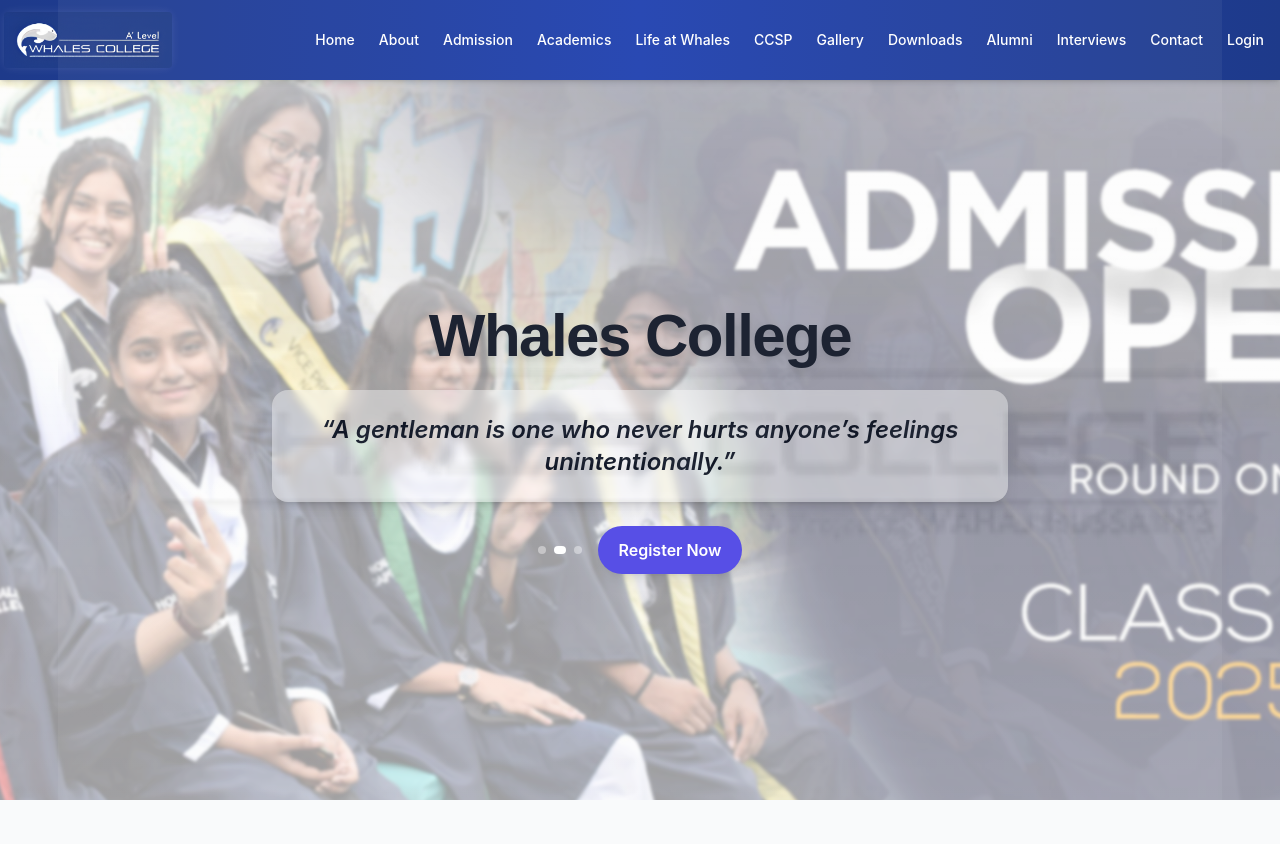
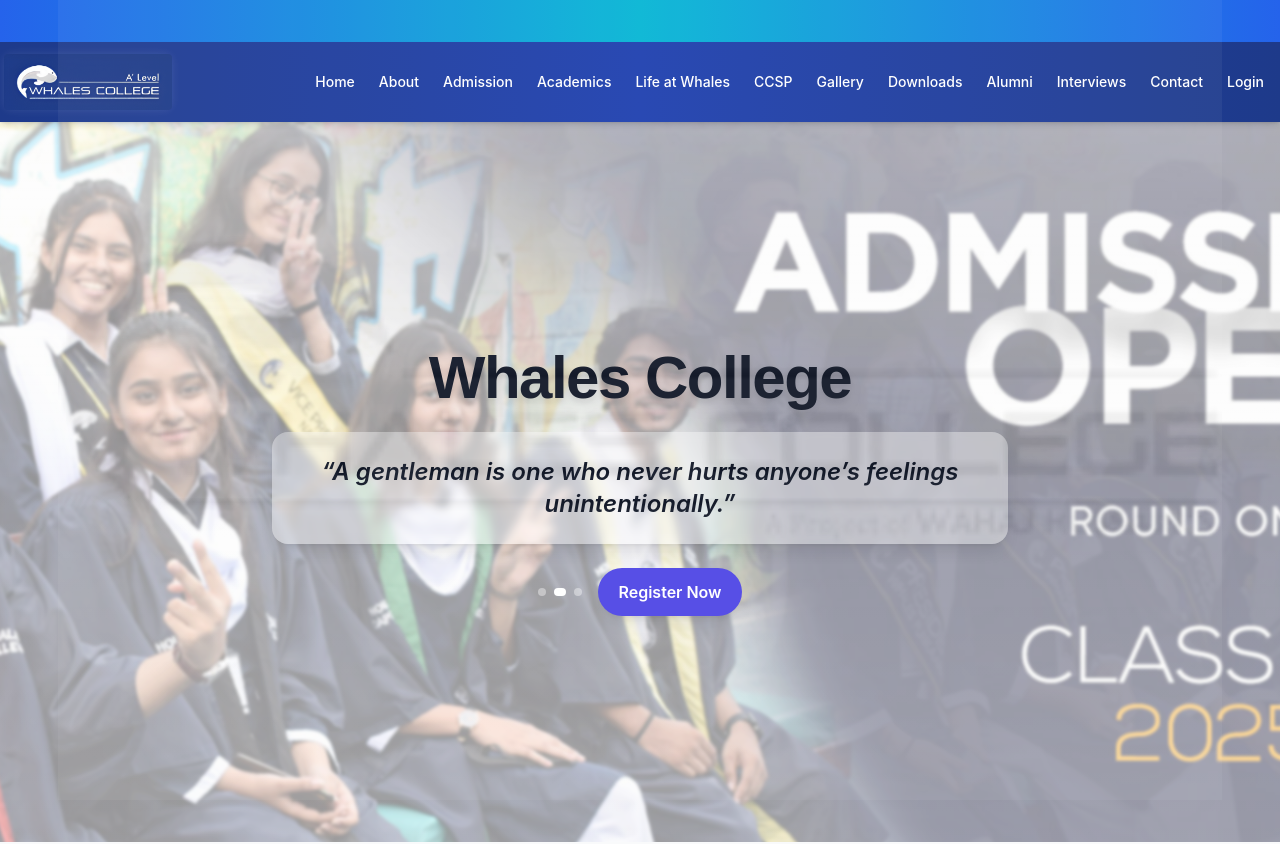
Before and after one commit to abdul-wahab608/Whalees-College, a React (Create React App) app: page / in a window 1280 px wide. Shown: the top 844 px of the page. Built offline with nearby package versions, Linux system fonts and the light colour scheme.

Commit message:
added marquee tag!

```diff
--- a/src/pages/HomePage.jsx
+++ b/src/pages/HomePage.jsx
@@ -33,13 +33,18 @@
       />
 
       {/* Content wrapper above base background and below high-z modals */}
-  <div className="relative" style={{ zIndex: 10 }}>
+      <div className="relative" style={{ zIndex: 10 }}>
+      {/* Marquee announcement above navbar */}
+      <div className="bg-gradient-to-r from-blue-600 via-cyan-500 to-blue-600 text-white py-2 overflow-hidden">
+        <marquee behavior="scroll" direction="left" scrollamount="6" className="font-semibold text-sm">
+          🎓 Admissions For 2025 are Open — Apply Now!
+        </marquee>
+      </div>
+
       {/* Navbar */}
       <header className="shadow-sm bg-white sticky top-0 z-50">
         <Navbar />
-      </header>
-
-      {/* Hero Section */}
+      </header>      {/* Hero Section */}
       <section id="hero">
         <HeroSection />
       </section>
```
